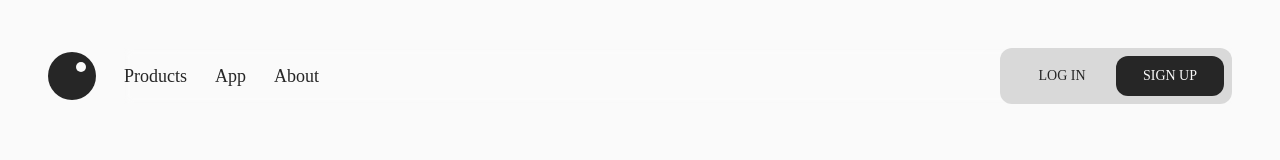
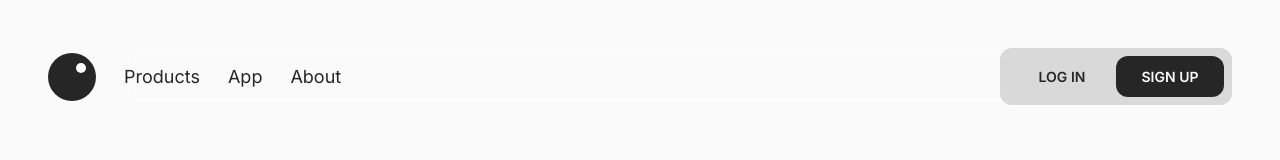
Before and after one commit to JailsonPLima/tech-company, a website built with Vite: page index.html in a window 1280 px wide. Built offline with nearby package versions, Linux system fonts and the light colour scheme.

Commit message:
feat: add Inter font family
add Inter font for the google fonts

```diff
--- a/index.html
+++ b/index.html
@@ -7,6 +7,11 @@
     <link rel="stylesheet" href="./src/styles/styles.css" />
 
     <script src="./src/scripts/app.js" defer></script>
+
+    <!-- Inter font -->
+    <link rel="preconnect" href="https://fonts.googleapis.com" />
+    <link rel="preconnect" href="https://fonts.gstatic.com" crossorigin />
+    <link href="https://fonts.googleapis.com/css2?family=Inter:wght@400;500;600&display=swap" rel="stylesheet" />
 
     <title>Tech Company</title>
   </head>
--- a/src/styles/styles.css
+++ b/src/styles/styles.css
@@ -16,6 +16,7 @@
 
 body {
   background-color: var(--white);
+  font-family: 'Inter', sans-serif;
 }
 
 a {
@@ -101,6 +102,7 @@ ul {
   border-radius: 0.75rem;
   color: var(--black);
   font-size: 0.875rem;
+  font-weight: 600;
 }
 
 .m-login-signup__link:last-of-type {
```
